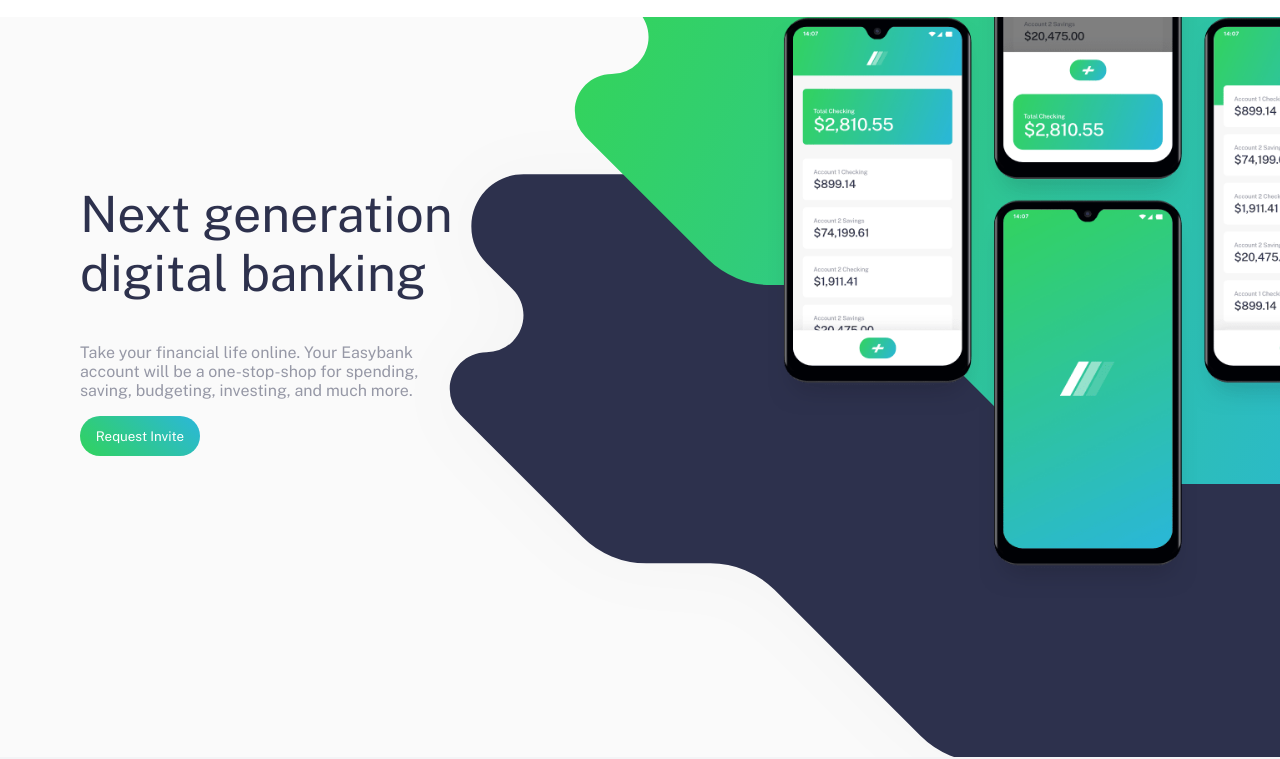
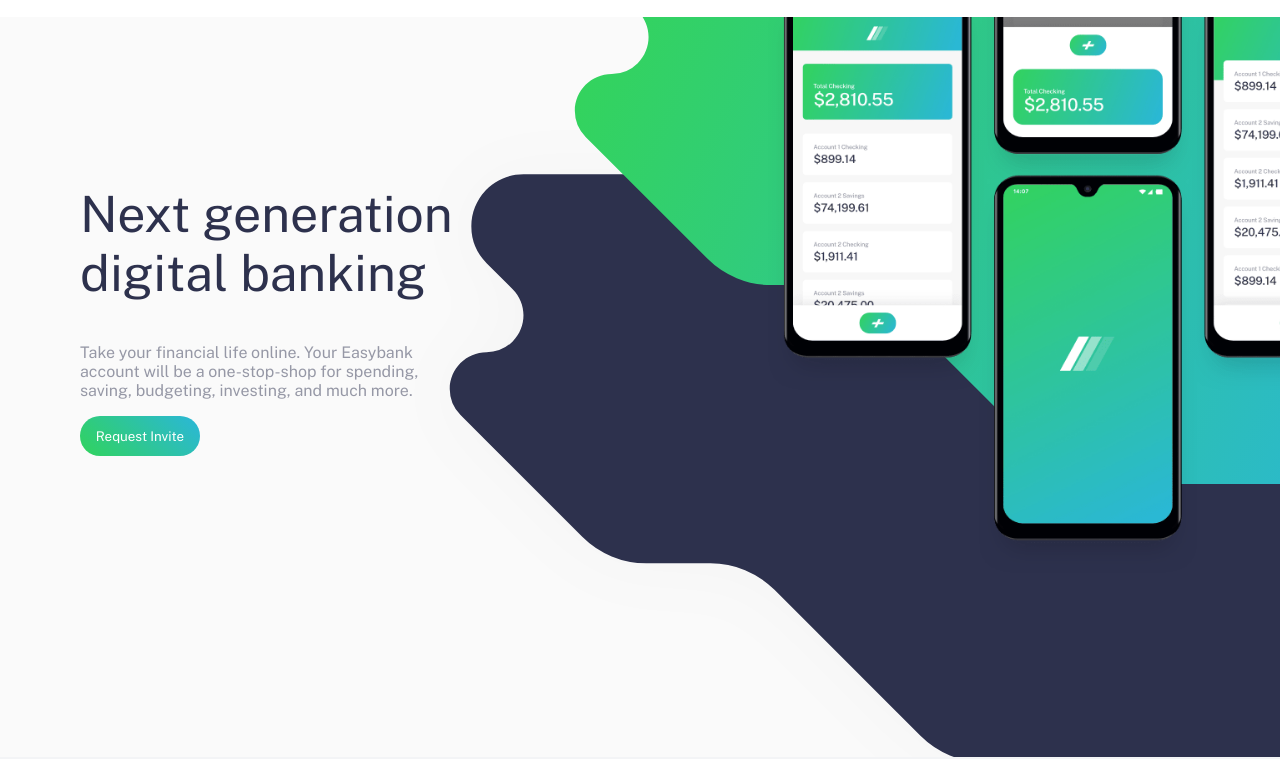
Before and after one commit to SleepySleepyFox/easybank-landing-page, a plain HTML site: page index.html in a window 1280 px wide. Shown: the part 63-822 px from the top of the page. Drawn offline with nearby package versions, Linux system fonts and the light colour scheme.

Commit message:
scrol-fix

```diff
--- a/index.html
+++ b/index.html
@@ -5,7 +5,7 @@
   <meta name="viewport" content="width=device-width, initial-scale=1.0"> <!-- displays site properly based on user's device -->
 
   <link rel="icon" type="image/png" sizes="32x32" href="./images/favicon-32x32.png">
-  <link rel="stylesheet" href="./dist/main.css">
+  <link rel="stylesheet" href="./dist/css/main.css">
   <title>Easybank landing page</title>
 
 </head>
--- a/sass/_next-gen-digital-banking.scss
+++ b/sass/_next-gen-digital-banking.scss
@@ -27,7 +27,7 @@
         top: -5%;
         min-width: 40%;
         max-width: 90%;
-        // overflow: visible;
+        overflow: hidden;
     }
 
     &__mockup {
@@ -44,11 +44,11 @@
         }
         position: absolute;
         right: -10%;
-        top: -15%;
+        top: -18%;
         z-index: -2;
         max-width: 50%;
         min-width: 20%;
-        overflow-x: hidden;
+        // overflow: hidden;
     }
 
     &__text {
--- a/sass/main.scss
+++ b/sass/main.scss
@@ -41,6 +41,7 @@
 }
 
 section{
+    overflow: hidden;
 }
 button{
     width: 120px;
```
Also changed, not shown: dist/css/main.css, 2 other files.
